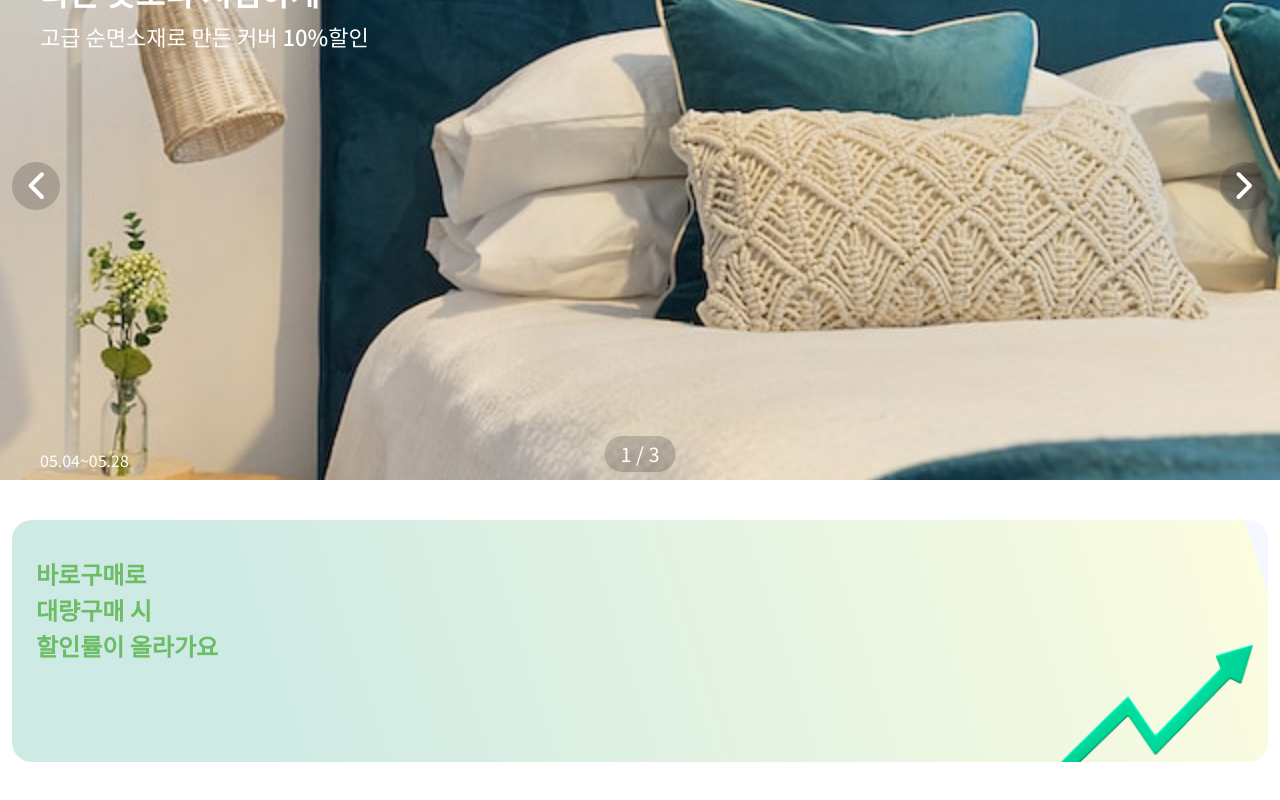
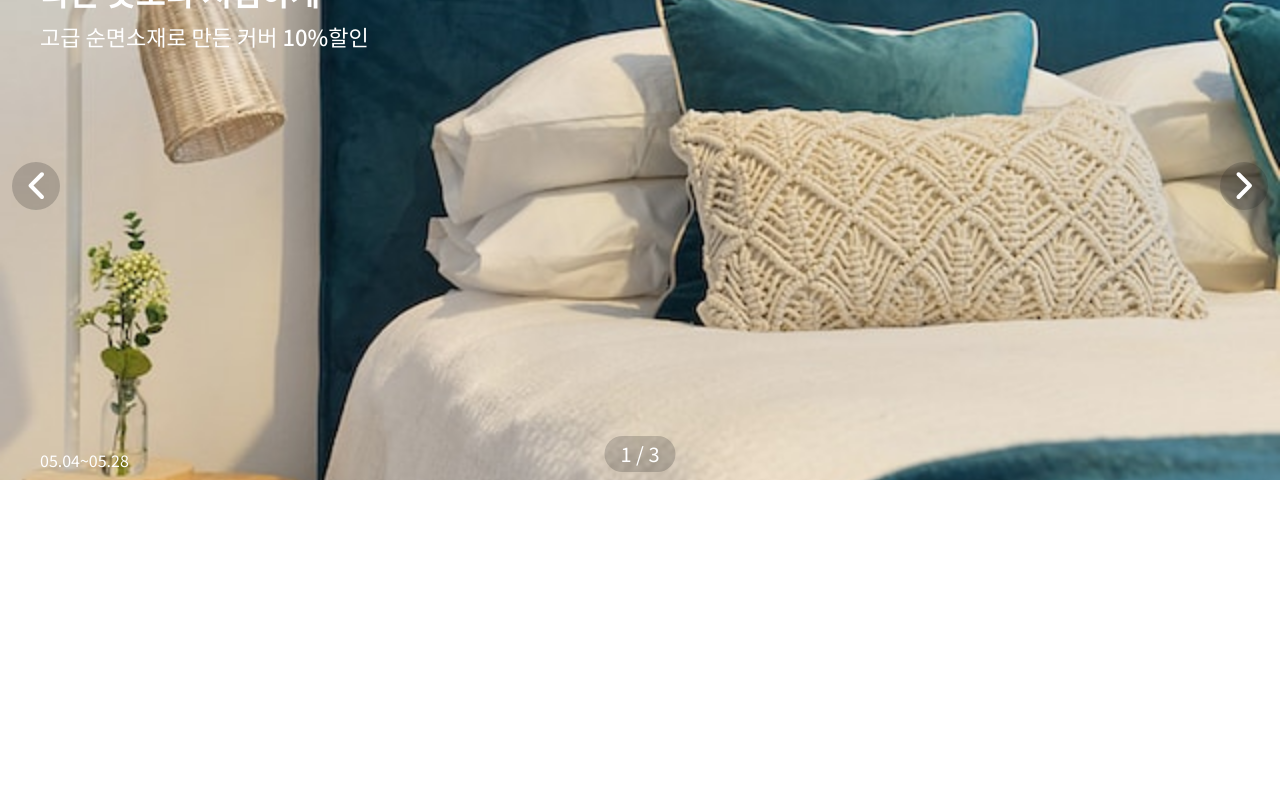
Before and after one commit to Muhan-Company/bizcurator-ecommerce, a Next.js app: page / in a window 1280 px wide. Shown: the part 320-1120 px from the top of the page. After the commit the page ends 800 px from the top, so only its background shows below. Built offline with nearby package versions, Linux system fonts and the light colour scheme.

Commit message:
chore: 스타일 수정 - Issue #31

```diff
--- a/components/body/PromoBanner.tsx
+++ b/components/body/PromoBanner.tsx
@@ -7,15 +7,20 @@ import Image from 'next/image';
 
 export default function PromoBanner() {
   return (
-    <div className="my-10 px-3">
+    <div
+      className="
+    prioritymy-10 px-3 my-10 block sm:hidden"
+    >
       <Swiper loop spaceBetween={10} className="h-[242px]">
-        <SwiperSlide className="swiper-slide-1 rounded-[20px] relative overflow-hidden">
+        <SwiperSlide className="swiper-slide-1 rounded-[20px] w-full h-full relative overflow-hidden">
           <Image
             src={'/img/bannerImg1.png?v=1'}
             alt="Promo Banner 1"
-            width={230}
-            height={230}
-            className="absolute object-cover bottom-0 right-0"
+            width={100}
+            height={100}
+            priority
+            className="absolute object-cover bottom-0 right-10"
+            style={{ width: '50%', height: 'auto' }}
           />
           <h1 className="font-bold text-head-xs text-[#6DBD66] absolute top-9 left-6">
             바로구매로 <br /> 대량구매 시 <br /> 할인률이 올라가요
@@ -25,9 +30,11 @@ export default function PromoBanner() {
           <Image
             src={'/img/bannerImg2.png'}
             alt="Promo Banner 2"
-            width={230}
-            height={230}
-            className="absolute object-cover -top-5 right-0"
+            width={100}
+            height={100}
+            priority
+            className="absolute object-cover right-0"
+            style={{ width: '50%', height: 'auto' }}
           />
           <h3 className="font-medium text-[26px] text-gray_03 absolute left-6 top-28">선물세트 할인 대전</h3>
           <h1 className="font-bold text-[64px] text-gray_03 absolute left-6 bottom-1.5">20%</h1>
@@ -38,7 +45,9 @@ export default function PromoBanner() {
             alt="Promo Banner 3"
             width={180}
             height={180}
+            priority
             className="absolute object-cover right-0"
+            style={{ width: '50%', height: 'auto' }}
           />
           <h1 className="font-bold text-head-xs text-gray_01 absolute left-6 top-[118px]">
             대량구매! <br /> 의뢰를 통해 <br /> 더욱 저렴하게 구매할 수 있어요
```
